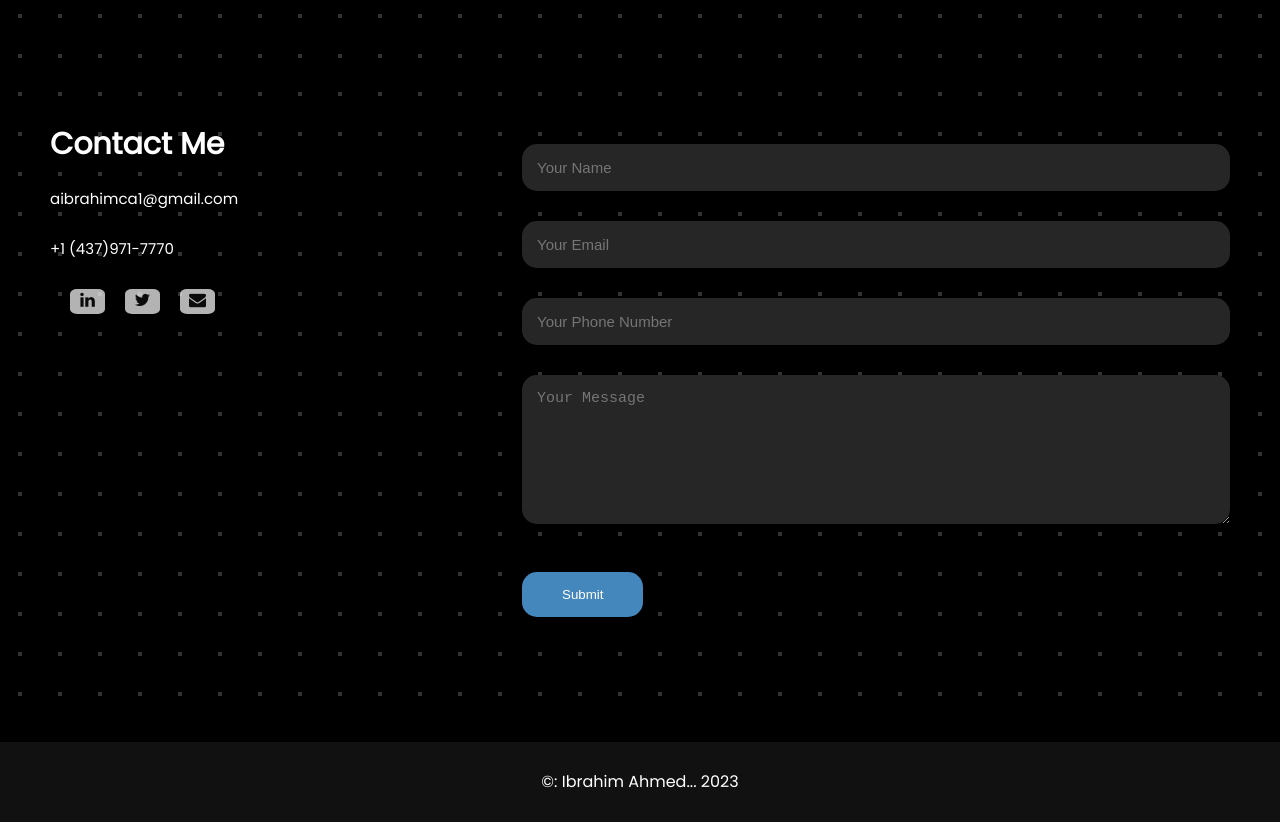
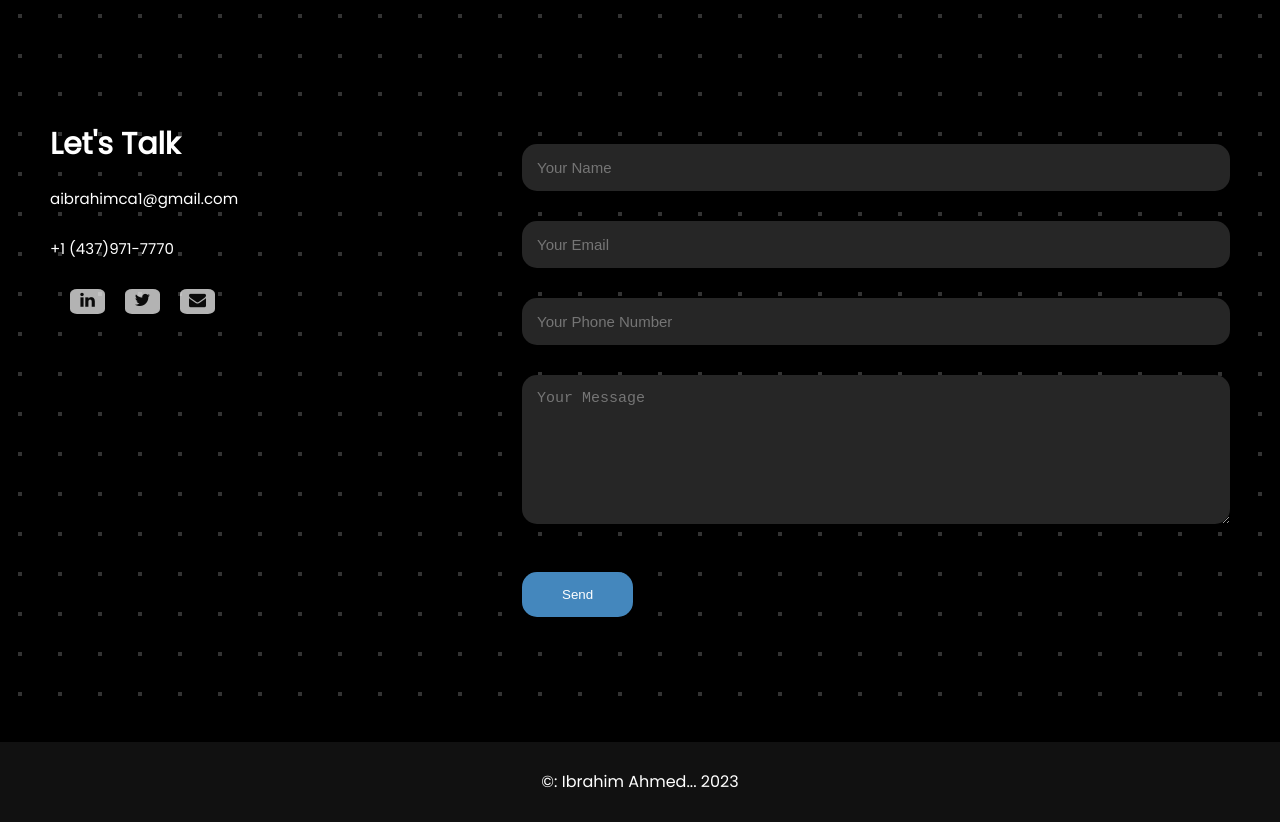
Before and after one commit to KingRahim/kingrahim.github.io, a plain HTML site: page index.html in a window 1280 px wide. Shown: the part 2740-3562 px from the top of the page. Drawn offline with nearby package versions, Linux system fonts and the light colour scheme; a script that the page names is missing; a web font is replaced by a local one.

Commit message:
Update index.html

```diff
--- a/index.html
+++ b/index.html
@@ -213,7 +213,7 @@
         <div class="container">
             <div class="row">
                 <div class="contact-left">
-                    <h1 class="abt">Contact Me</h1>
+                    <h1 class="abt">Let's Talk</h1>
                     <p>aibrahimca1@gmail.com</p>
                     <p>+1 (437)971-7770</p>
                     <div class="social">
@@ -231,7 +231,7 @@
                         <input type="email" id="email" name="email" placeholder="Your Email" required>
                         <input type="number" id="number" name="number" placeholder="Your Phone Number" required>
                         <textarea name="message" id="message" rows="7" placeholder="Your Message" required></textarea>
-                        <button type="submit" name="submit" class="btn btn2">Submit</button>
+                        <button type="submit" name="submit" class="btn btn2">Send</button>
                     </form>
                 </div>
             </div>
```
